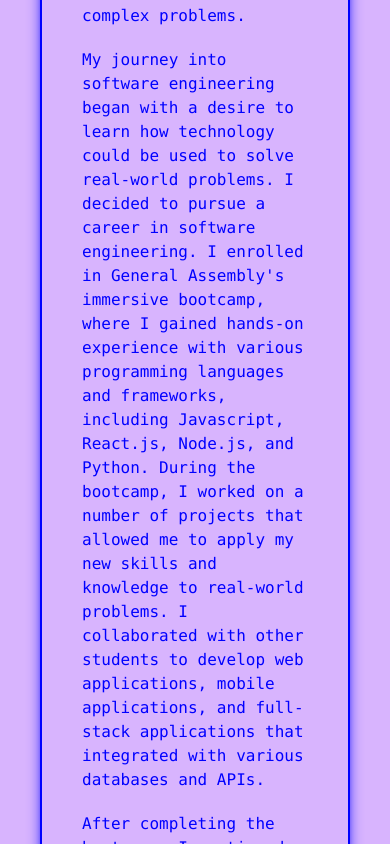
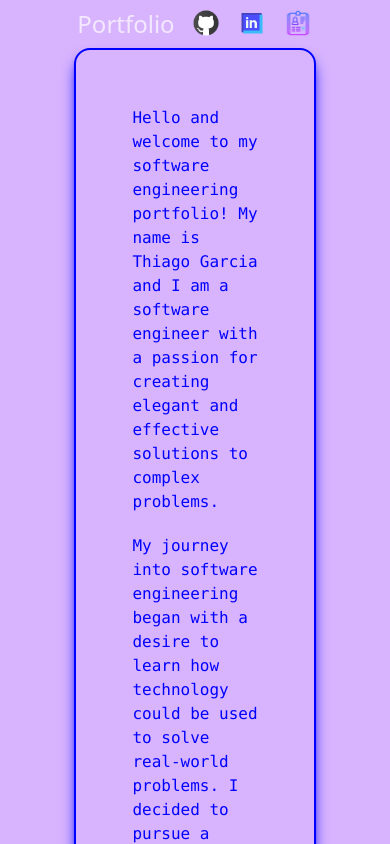
Before and after one commit to thiagobgarc/Portfolio-new, a React (Vite) app: page /about in a window 390 px wide. Shown: the top 844 px of the page. Built offline with nearby package versions, Linux system fonts and the light colour scheme.

Commit message:
21th commit to about screen for mobile view

```diff
--- a/src/screens/about_screen.tsx
+++ b/src/screens/about_screen.tsx
@@ -1,18 +1,21 @@
-import { NavigationBar } from "../components/navigation_bar"
+import { NavigationBar } from "../components/navigation_bar";
 
 export const AboutScreen = () => {
   return (
-        <div className="bg-purple-300 flex flex-col h-screen justify-center items-center">
-            <div>
+    <div className="bg-purple-300 min-h-screen flex justify-center items-center flex-col">
       <NavigationBar />
-            </div>
-            <div className="flex-col flex mx-10 border-2 border-neonBlue shadow-lg shadow-neonBlue rounded-2xl">
+
+      <div className="flex flex-col items-center justify-center h-full mx-10">
+        <div className="flex-col mx-10 border-2 border-neonBlue shadow-lg shadow-neonBlue rounded-2xl p-4">
           <p className="text-1xl mt-10 mb-5 mx-10 text-neonBlue font-mono">
             Hello and welcome to my software engineering portfolio! My name is Thiago Garcia and I am a software engineer with a passion for creating elegant and effective solutions to complex problems.
           </p>
 
           <p className="text-1xl mb-5 mx-10 text-neonBlue font-mono">
-                My journey into software engineering began with a desire to learn how technology could be used to solve real-world problems. I decided to pursue a career in software engineering. I enrolled in General Assembly's immersive bootcamp, where I gained hands-on experience with various programming languages and frameworks, including Javascript, React.js, Node.js, and Python.
+            My journey into software engineering began with a desire to learn how technology could be used to solve real-world problems. I decided to pursue a career in software engineering. I enrolled in General Assembly's immersive bootcamp, where I gained hands-on experience with various programming languages and frameworks, including JavaScript, React.js, Node.js, and Python.
+          </p>
+
+          <p className="text-1xl mb-5 mx-10 text-neonBlue font-mono">
             During the bootcamp, I worked on a number of projects that allowed me to apply my new skills and knowledge to real-world problems. I collaborated with other students to develop web applications, mobile applications, and full-stack applications that integrated with various databases and APIs.
           </p>
 
@@ -21,5 +24,6 @@ export const AboutScreen = () => {
           </p>
         </div>
       </div>
-    )
-}
+    </div>
+  );
+};
```
Lines whose indentation alone changed are shown as unchanged.
